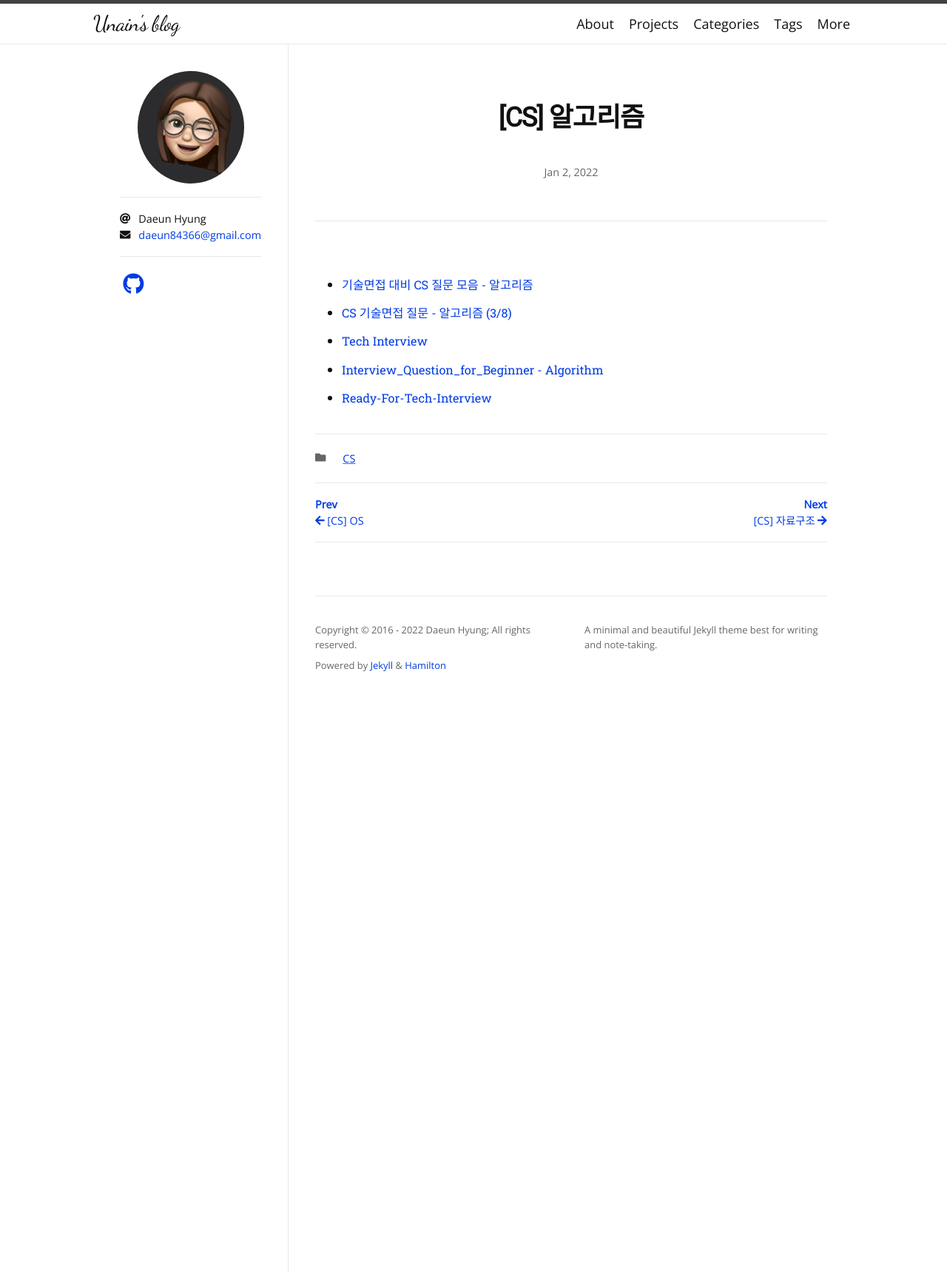
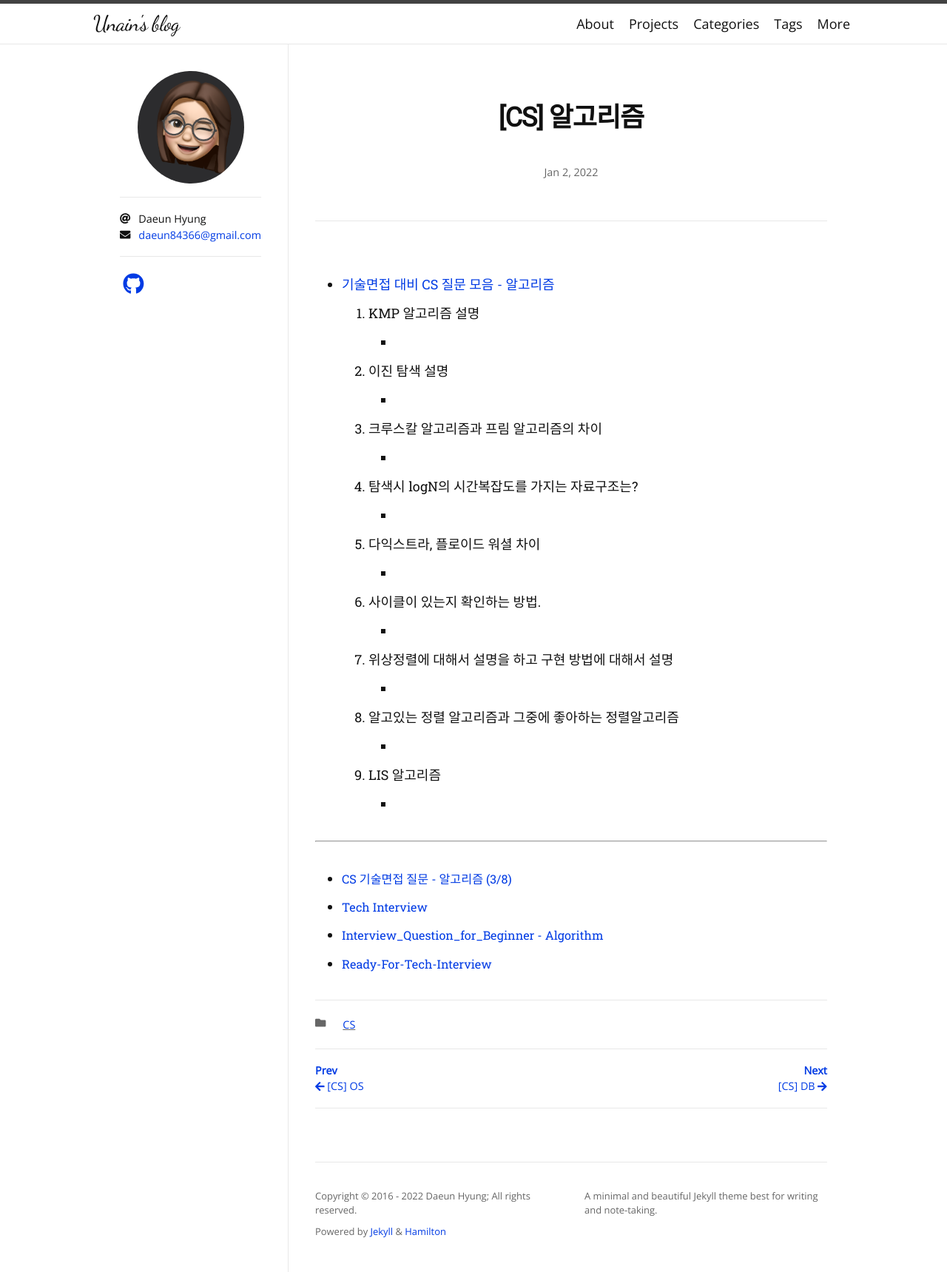
Before and after one commit to unain-dev/unain-dev.github.io, a Jekyll site: the page built from _posts/2022-01-02-CS-Algorithm.md, in a window 1280 px wide. Shown: the whole page at 74% size. Built offline with Jekyll 4.4.1, drawn with Linux system fonts in a browser that asks for light colours; nearby versions of some CDN libraries; some web fonts are replaced.

Commit message:
add CS-DB.md

```diff
--- a/_posts/2022-01-02-CS-Algorithm.md
+++ b/_posts/2022-01-02-CS-Algorithm.md
@@ -6,6 +6,26 @@ categories: CS
 ---
 
 - [기술면접 대비 CS 질문 모음 - 알고리즘](https://kjsu0209.github.io/Tech-Interview/algorithm/algo){:target="_blank"}
+    1. KMP 알고리즘 설명
+        -
+    2. 이진 탐색 설명
+        -
+    3. 크루스칼 알고리즘과 프림 알고리즘의 차이
+        -
+    4. 탐색시 logN의 시간복잡도를 가지는 자료구조는?
+        -
+    5. 다익스트라, 플로이드 워셜 차이
+        -
+    6. 사이클이 있는지 확인하는 방법.
+        -
+    7. 위상정렬에 대해서 설명을 하고 구현 방법에 대해서 설명
+        -
+    8. 알고있는 정렬 알고리즘과 그중에 좋아하는 정렬알고리즘
+        -
+    9. LIS 알고리즘
+        -
+
+---
 
 - [CS 기술면접 질문 - 알고리즘 (3/8)](https://mangkyu.tistory.com/90){:target="_blank"}
 
```
Also changed, not shown: _posts/2022-01-02-CS-DB.md (added, +18 -0 lines).
